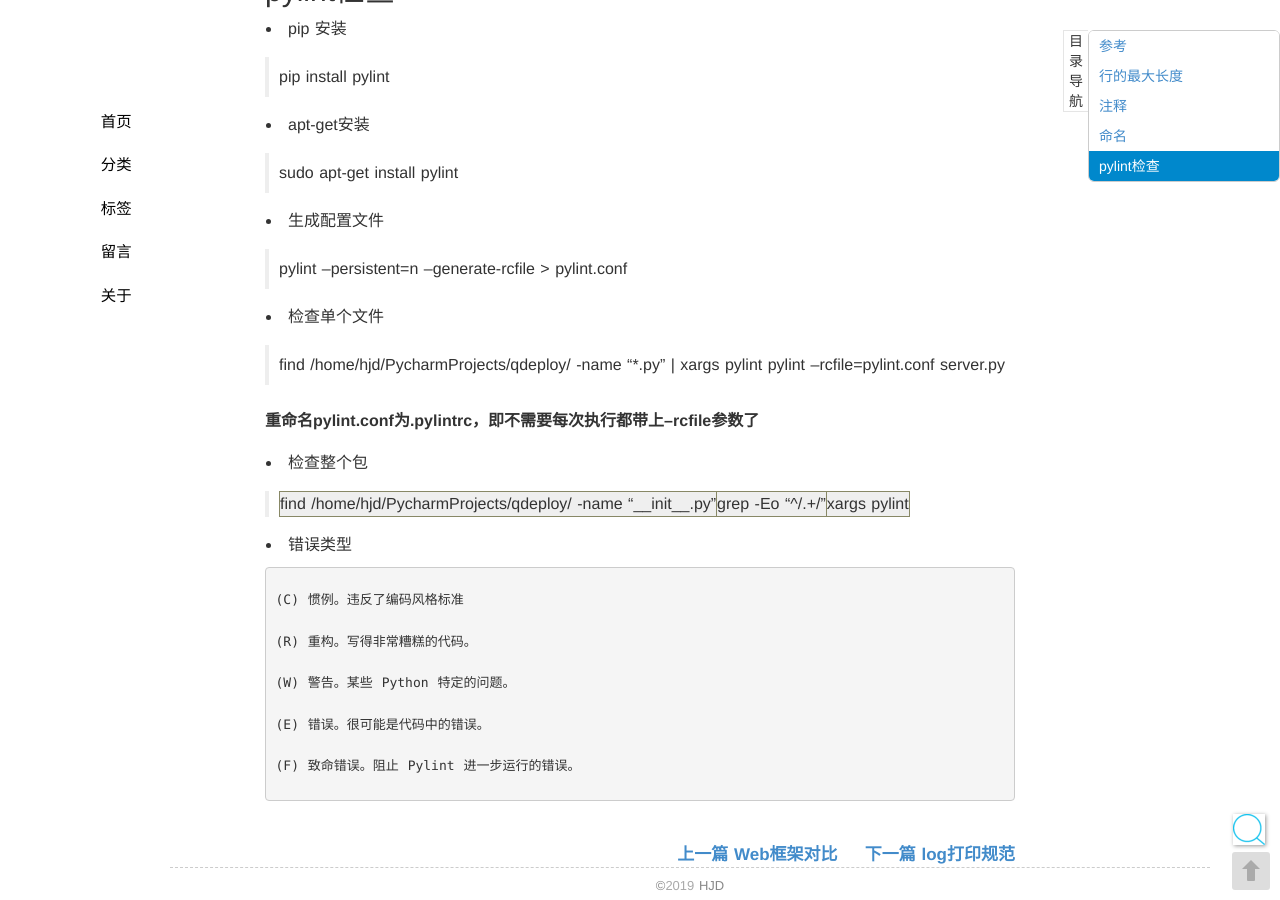
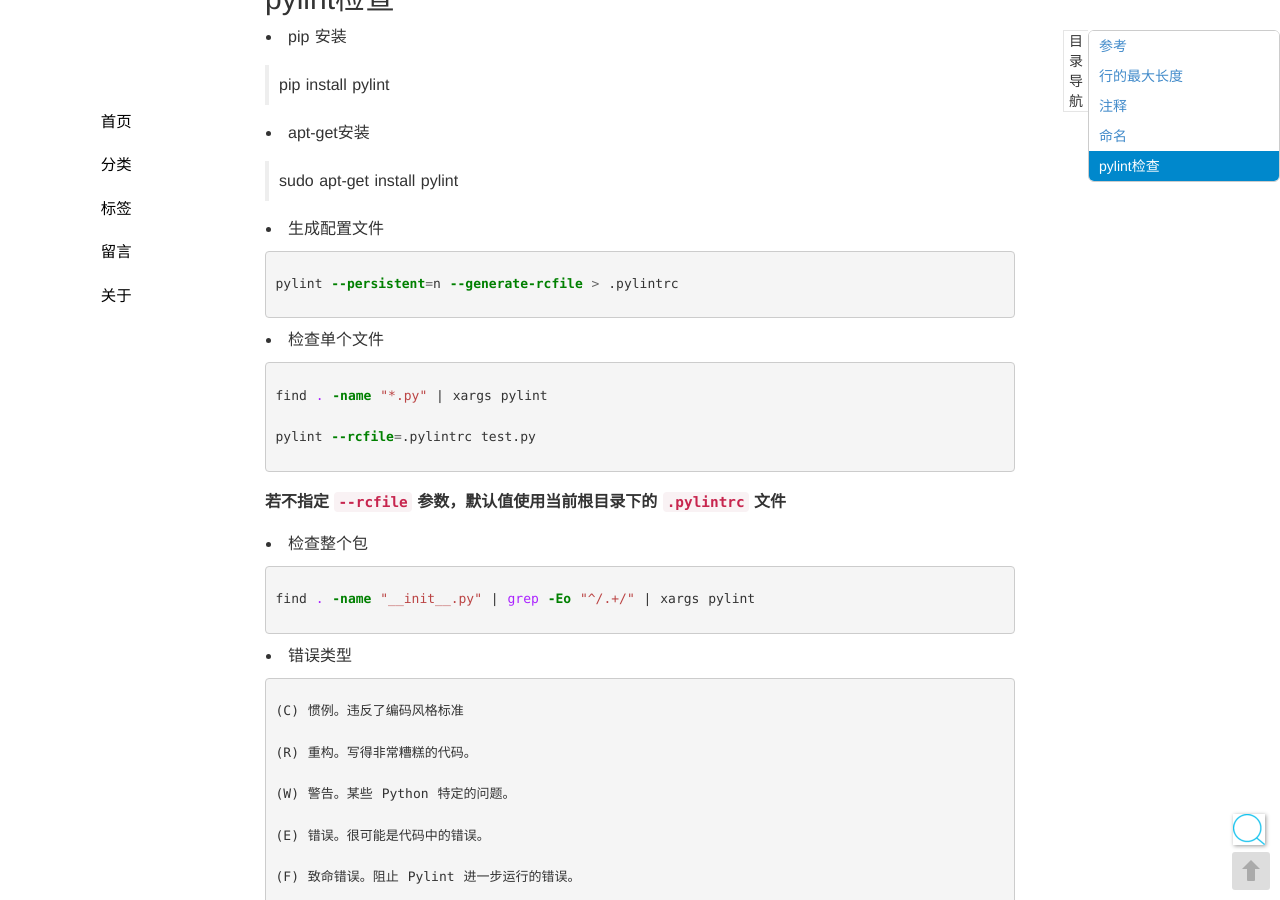
Before and after one commit to seekplum/seekplum.github.io, a Jekyll site: the page built from _posts/2018-04-14-code-rule.md, in a window 1280 px wide and 900 px high, scrolled down 645 px. Built offline with Jekyll 4.4.1, drawn with Linux system fonts in a browser that asks for light colours; comment, search, counter and statistics services are not loaded.

Commit message:
调整markdown格式

````diff
--- a/_posts/2018-04-14-code-rule.md
+++ b/_posts/2018-04-14-code-rule.md
@@ -5,23 +5,27 @@
 thread: rule
 ---
 ## 参考
-[Python开发编码规范](https://wiki.woodpecker.org.cn/moin/PythonCodingRule)
-[ Google 开源项目风格指南](http://zh-google-styleguide.readthedocs.io/en/latest/google-python-styleguide/python_language_rules/)
+
+* [Python开发编码规范](https://wiki.woodpecker.org.cn/moin/PythonCodingRule)
+* [Google 开源项目风格指南](http://zh-google-styleguide.readthedocs.io/en/latest/google-python-styleguide/python_language_rules/)
 
 ## 行的最大长度
+
 > 限制每行的最大字符是 79 个。 对于结构限制 对于结构限制 对于结构限制 较少 的文本 的文本 长块（文档字符串或注释），限制在 72 个字 符内。
 
 ## 注释
+
 * 记录写代码过程中的思考，简单准备的描述
 * ~~不要使用尾注释(容易被整行拷贝、不容易被编辑修改、逐渐腐烂)~~不理解
 * 不需要的代码删除维护到版本库，写明commit info
 * 注释应注重为何做，而不是怎么做
 
 ## 命名
+
 * bool类型值使用`is_`前缀
 
+## pylint检查
 
-## pylint检查
 * pip 安装
 
 > pip install pylint
@@ -32,22 +36,29 @@
 
 * 生成配置文件
 
-> pylint --persistent=n --generate-rcfile > pylint.conf
+```bash
+pylint --persistent=n --generate-rcfile > .pylintrc
+```
 
 * 检查单个文件
 
-> find /home/hjd/PycharmProjects/qdeploy/ -name "*.py" | xargs pylint
-> pylint --rcfile=pylint.conf server.py
+```bash
+find . -name "*.py" | xargs pylint
 
-**重命名pylint.conf为.pylintrc，即不需要每次执行都带上--rcfile参数了**
+pylint --rcfile=.pylintrc test.py
+```
+
+**若不指定 `--rcfile` 参数，默认值使用当前根目录下的 `.pylintrc` 文件**
 
 * 检查整个包
 
-> find /home/hjd/PycharmProjects/qdeploy/ -name "\__init__.py" | grep -Eo "^/.+/" | xargs pylint
+```bash
+find . -name "__init__.py" | grep -Eo "^/.+/" | xargs pylint
+```
 
 * 错误类型
 
-```
+```text
 (C) 惯例。违反了编码风格标准
 
 (R) 重构。写得非常糟糕的代码。
````
Also changed, not shown: _posts/2017-06-13-deployment-project.md (+3 -3 lines), _posts/2018-04-13-ansible.md (+14 -9 lines), _posts/2018-04-13-design-mode.md (+41 -1 lines).
